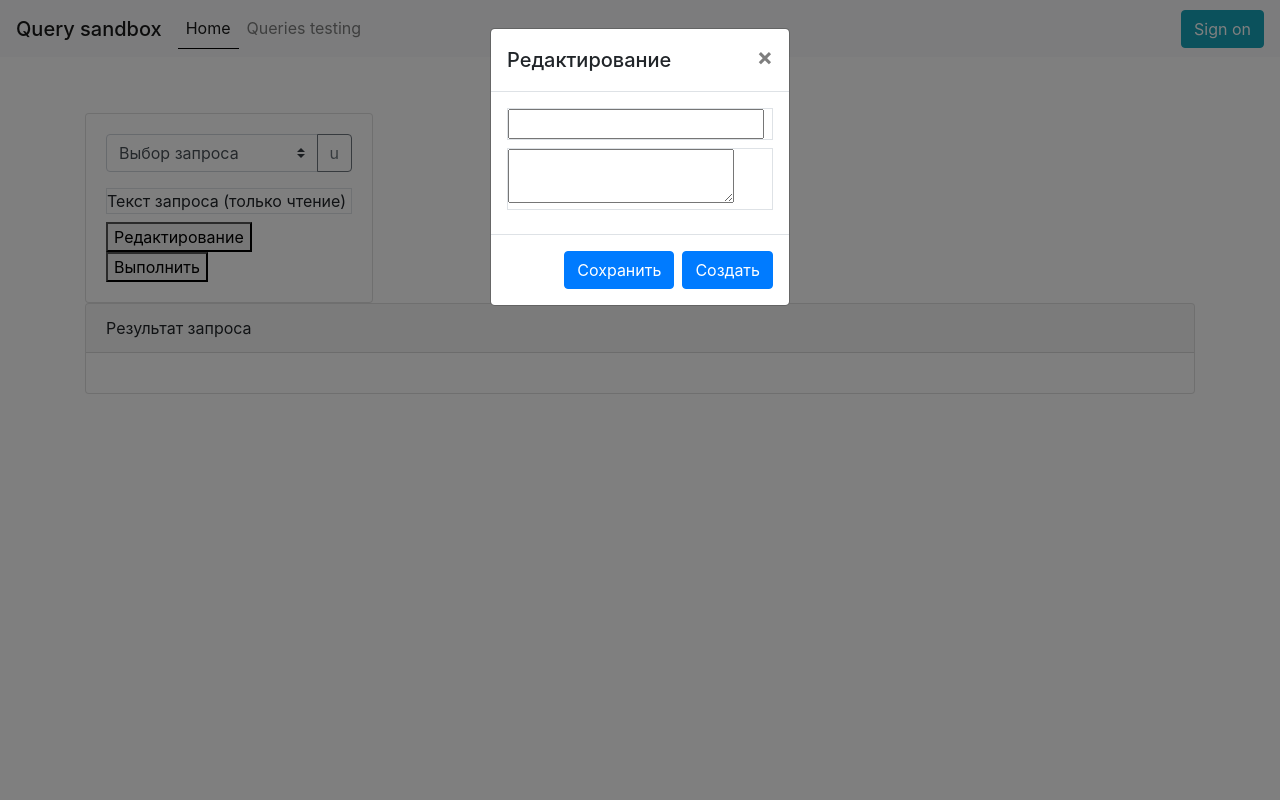
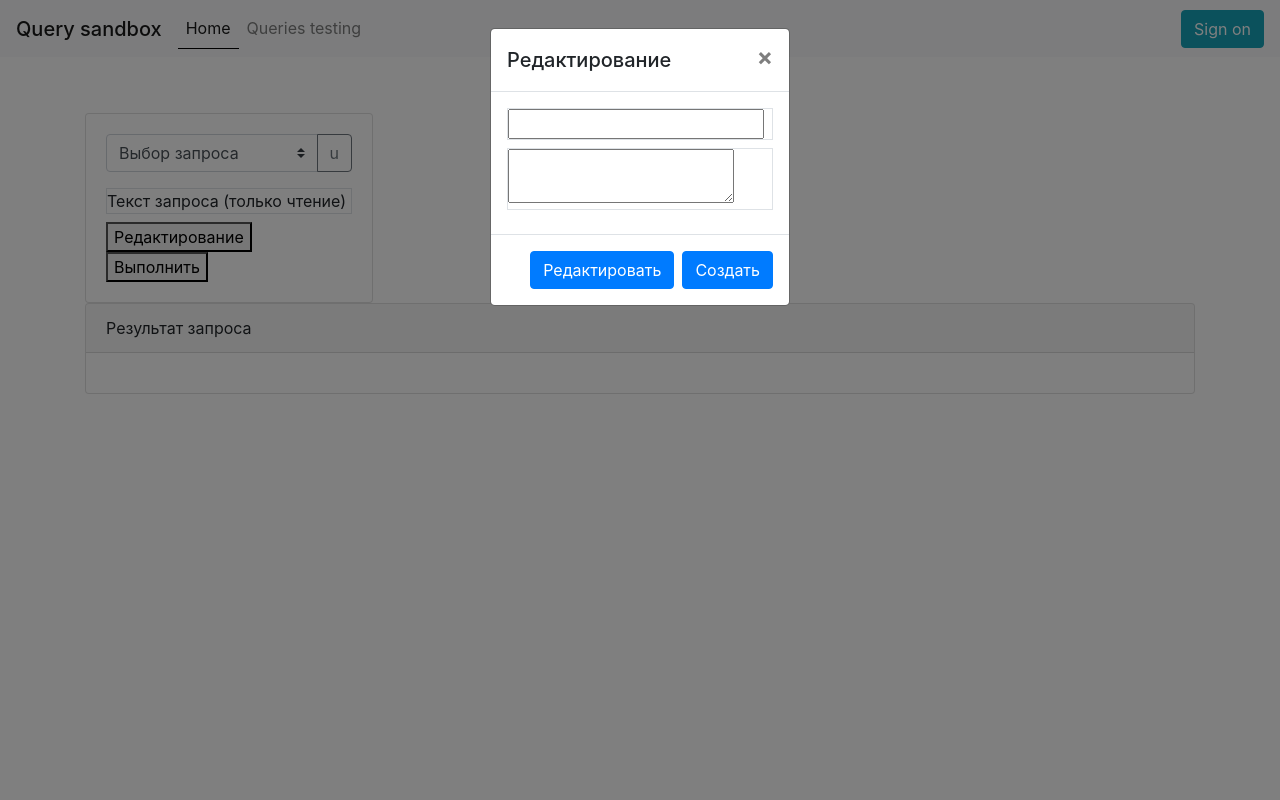
Before and after one commit to bart-git21/JS-PHP-MySQL--sql-queries-sandbox, a PHP site: page /pages/query.php in a window 1280 px wide, after a click on "Редактирование". Run offline with PHP 8.4, Linux system fonts and the light colour scheme.

Commit message:
refactor: rename the editing button; into editModalBtn

```diff
--- a/client/pages/query.php
+++ b/client/pages/query.php
@@ -79,7 +79,7 @@
                     </div>
                 </div>
                 <div class="modal-footer">
-                    <button id="saveModalBtn" type="button" class="btn btn-primary">Сохранить</button>
+                    <button id="editModalBtn" type="button" class="btn btn-primary">Редактировать</button>
                     <button id="createModalBtn" type="button" class="btn btn-primary">Создать</button>
                 </div>
             </div>
@@ -123,7 +123,7 @@
                 modal.find('#modalQueryName').val("");
                 modal.find('#modalQueryText').val("");
             })
-            $("#saveModalBtn").on("click", function () {
+            $("#editModalBtn").on("click", function () {
                 const editedQuery = {
                     id: +queriesSelect.store.queryId,
                     name: $("#modalQueryName").val(),
```
